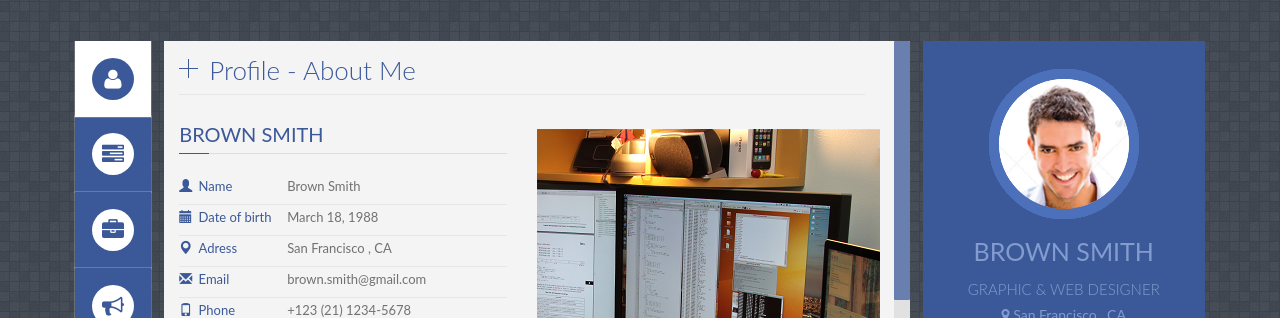
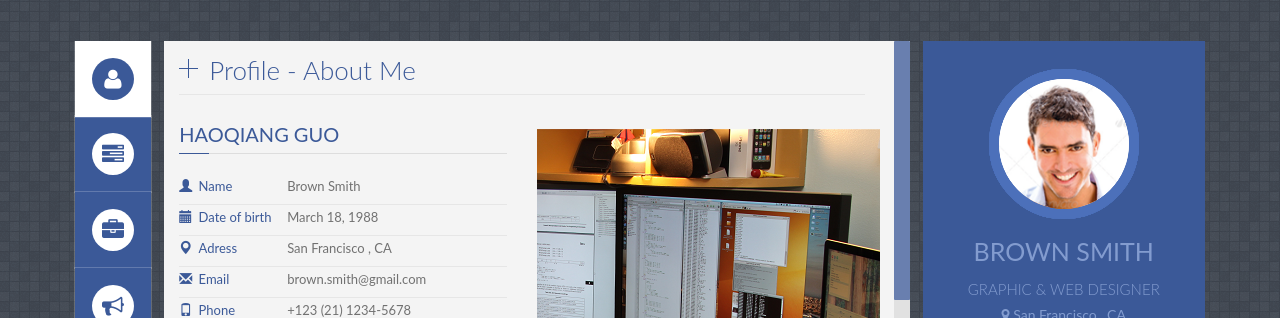
Before and after one commit to guohaoqiang/hqguo.github.io, a Jekyll site: the page built from index.html, in a window 1280 px wide. Shown: the part 119-437 px from the top of the page. Built offline with Jekyll 4.4.1, drawn with Linux system fonts in a browser that asks for light colours; some web fonts are replaced.

Commit message:
change name

```diff
--- a/_includes/profile.html
+++ b/_includes/profile.html
@@ -8,7 +8,7 @@
 
         <!--About me-->
         <div class="title_content">
-            <div class="text_content">brown smith</div>
+            <div class="text_content">Haoqiang Guo</div>
             <div class="clear"></div>
         </div>
 
```
